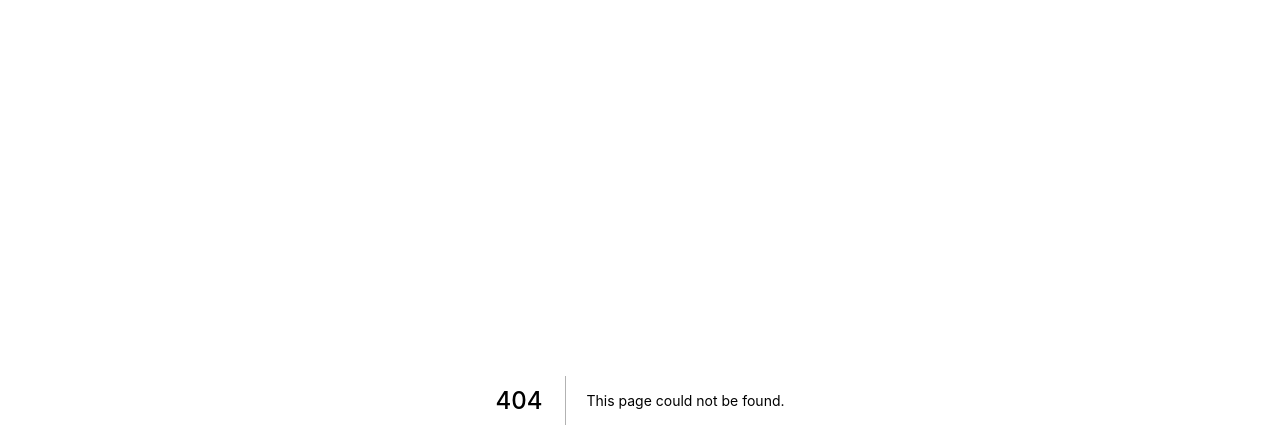
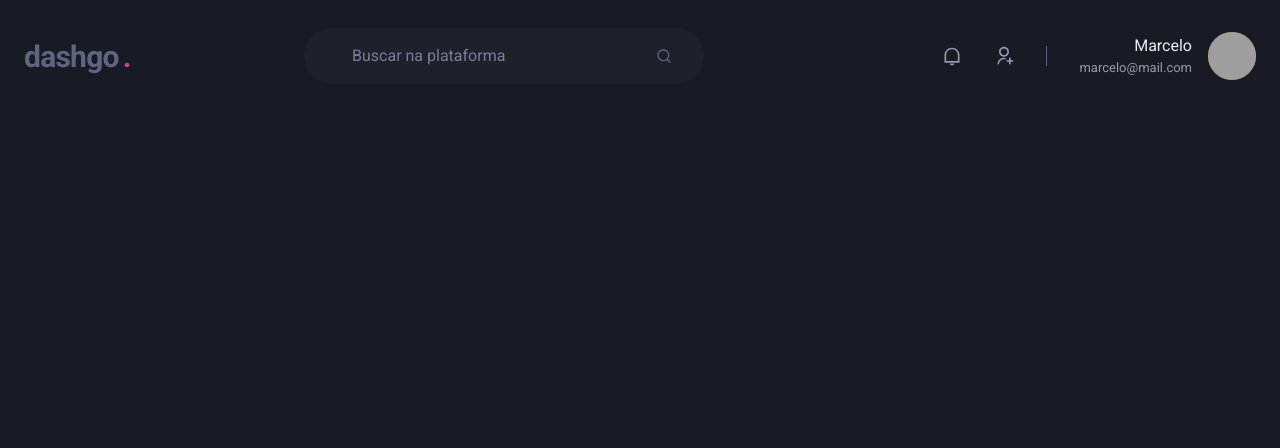
Before and after one commit to MarceloShirayama/dashgo, a Next.js app: page /dashboard in a window 1280 px wide. Before the commit this address had no page. Shown: the top 448 px of the page. Built offline with nearby package versions, Linux system fonts and the light colour scheme; grey boxes are pictures that could not be loaded.

Commit message:
add dashboard and headers layout

```diff
--- a/package.json
+++ b/package.json
@@ -14,7 +14,8 @@
     "framer-motion": "5.6.0",
     "next": "12.0.9",
     "react": "17.0.2",
-    "react-dom": "17.0.2"
+    "react-dom": "17.0.2",
+    "react-icons": "4.3.1"
   },
   "devDependencies": {
     "@types/node": "17.0.12",
--- /dev/null
+++ b/src/components/Header.tsx
@@ -0,0 +1,85 @@
+import { Avatar, Box, Flex, HStack, Icon, Input, Text } from "@chakra-ui/react";
+import {
+  RiNotificationLine,
+  RiSearchLine,
+  RiUserAddLine,
+} from "react-icons/ri";
+
+export function Header() {
+  return (
+    <Flex
+      as="header"
+      width="100%"
+      maxWidth={1480}
+      height="20"
+      marginX="auto"
+      marginTop="4"
+      paddingX="6"
+      alignItems="center"
+    >
+      <Text
+        fontSize="3xl"
+        fontWeight="bold"
+        letterSpacing="tight"
+        width="64"
+        color="gray.500"
+      >
+        dashgo
+        <Text as="span" marginLeft="1" color="pink.500">
+          .
+        </Text>
+      </Text>
+      <Flex
+        as="label"
+        flex="1"
+        paddingY={"4"}
+        paddingX="8"
+        marginLeft="6"
+        maxWidth={400}
+        alignSelf="center"
+        color="gray.200"
+        position="relative"
+        background="gray.800"
+        borderRadius="full"
+        alignItems={"center"}
+      >
+        <Input
+          color={"gray.50"}
+          variant={"unstyled"}
+          paddingX="4"
+          marginRight={"4"}
+          placeholder="Buscar na plataforma"
+          _placeholder={{ color: "gray.400" }}
+        />
+        <Icon as={RiSearchLine} size="24" color="gray.500" />
+      </Flex>
+      <Flex alignItems={"center"} marginLeft={"auto"}>
+        <HStack
+          spacing={"8"}
+          marginX={"8"}
+          marginY={"1"}
+          paddingRight={"8"}
+          color={"gray.300"}
+          borderRightWidth={1}
+          borderColor={"gray.500"}
+        >
+          <Icon as={RiNotificationLine} fontSize={"20"} />
+          <Icon as={RiUserAddLine} fontSize={"20"} />
+        </HStack>
+        <Flex alignItems={"center"}>
+          <Box marginRight={"4"} textAlign={"right"}>
+            <Text>Marcelo</Text>
+            <Text color={"gray.300"} fontSize={"small"}>
+              marcelo@mail.com
+            </Text>
+          </Box>
+          <Avatar
+            size="md"
+            name="Marcelo Shirayama"
+            src="https://avatars.githubusercontent.com/u/57074646?v=4"
+          />
+        </Flex>
+      </Flex>
+    </Flex>
+  );
+}
--- /dev/null
+++ b/src/pages/dashboard.tsx
@@ -0,0 +1,9 @@
+import { Header } from "src/components/Header";
+
+export default function Dashboard() {
+  return (
+    <div>
+      <Header />
+    </div>
+  );
+}
```
Also changed, not shown: 1 other file (tests, documents, lock files or other folders).
